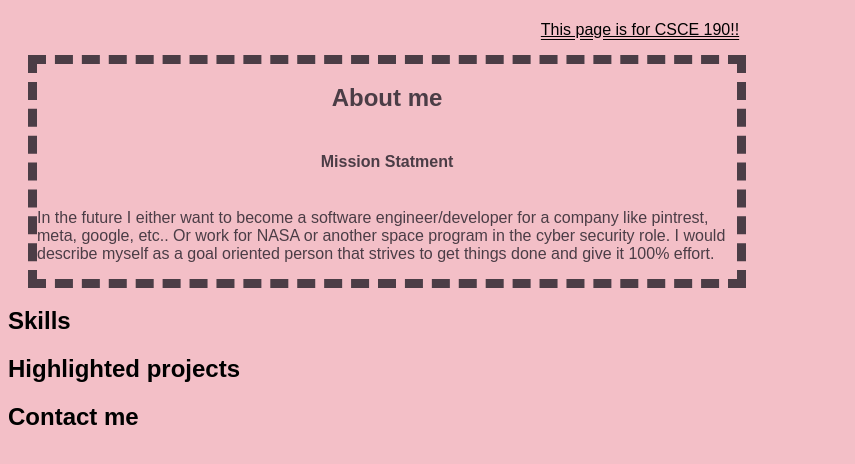
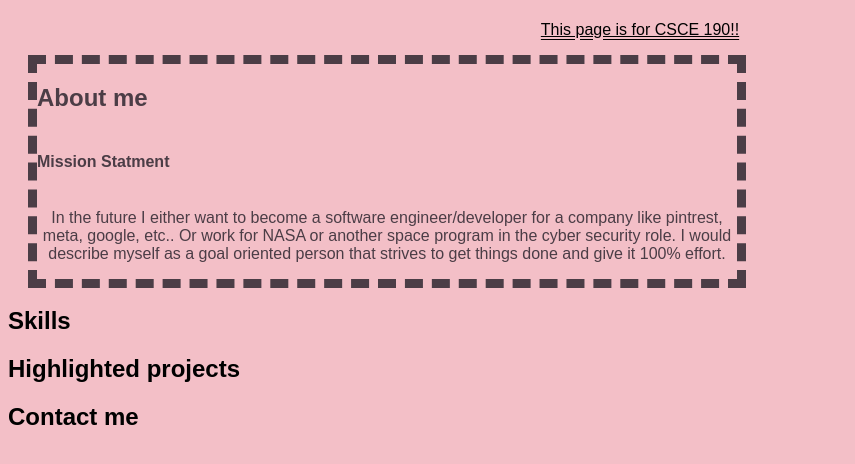
Before and after one commit to emoore95-CS/emoore95-CS.github.io, a plain HTML site: page index.html in a window 1280 px wide. Shown: the part 68-532 px from the top of the page, without its empty margins (0-855 px from the left). Drawn offline with Linux system fonts and the light colour scheme.

Commit message:
making chaanges

```diff
--- a/styles.css
+++ b/styles.css
@@ -10,6 +10,7 @@ h1 {
 }
 .about {
     color: #4B3D46;
+    text-align: center;
     border-style: dashed;
     border-color: #4B3D46;
     border-width: 9px;
@@ -20,14 +21,7 @@ h1 {
     flex-direction: column;
     align-items: flex-start;
 }
-.about p {
-    text-align: left;
-}
-.about h2,
-.about h4 {
-    text-align: center;
-     width: 100%;
-}
+
 .pageAbout {
     text-align: center;
     text-decoration-style: double;
```
